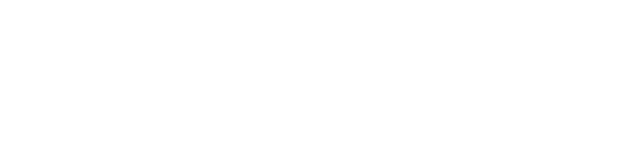
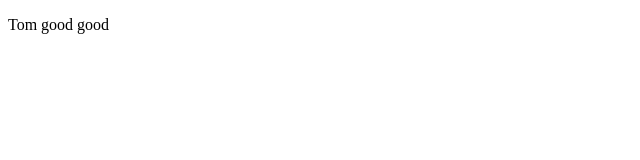
Before and after one commit to PinAntw/SpiritedAway_WebSideProject, a plain HTML site: page main.html in a window 1280 px wide. Shown: the whole page, without its empty margins (0-640 px from the left). Drawn offline with Linux system fonts and the light colour scheme.

Commit message:
pinan: add content (testing merge feature)

```diff
--- a/main.html
+++ b/main.html
@@ -6,6 +6,7 @@
     <title>Document</title>
 </head>
 <body>
+    <p>Tom good good</p>
 
 
 </body>
```
